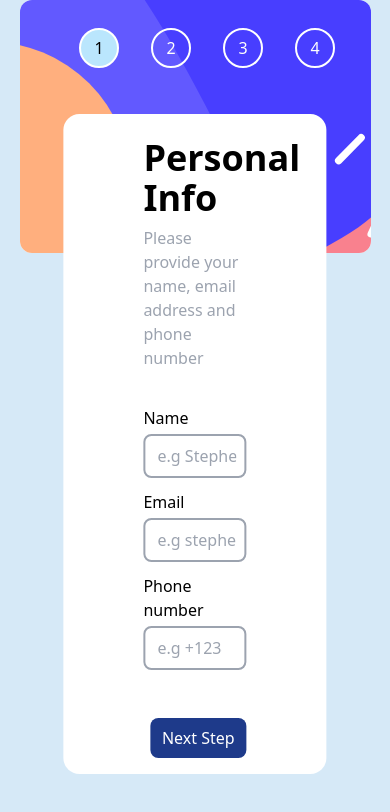
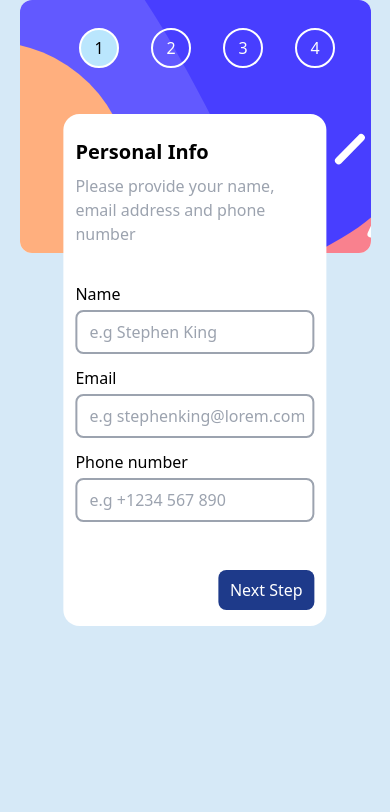
Before and after one commit to aman3113/Multi-step-form, a React (Create React App) app in the folder solution-form/: page / in a window 390 px wide. Shown: the top 812 px of the page. Built offline with nearby package versions, Linux system fonts and the light colour scheme.

Commit message:
fix: fixed responsiveness

```diff
--- a/solution-form/src/App.js
+++ b/solution-form/src/App.js
@@ -1,8 +1,4 @@
-import {
-  createBrowserRouter,
-  RouterProvider,
-  useLocation,
-} from "react-router-dom";
+import { createBrowserRouter, RouterProvider } from "react-router-dom";
 import AddOns from "./Components/AddOns";
 import AppLayout from "./Components/AppLayout";
 import FinishingUp from "./Components/FinishingUp";
--- a/solution-form/src/Components/AddOns.js
+++ b/solution-form/src/Components/AddOns.js
@@ -11,8 +11,8 @@ const AddOns = () => {
   const { game, storage, profile } = isChecked ? yearlyAddOns : monthlyAddOns;
 
   return (
-    <div className="px-20 py-4">
-      <h1 className="text-4xl py-2 font-bold">Pick add-ons</h1>
+    <div className="sm:px-20 px-3 py-4">
+      <h1 className="md:text-4xl text-xl py-2 font-bold">Pick add-ons</h1>
       <p className="text-gray-400 text-base ">
         Add-ons help enhance your gaming experience.
       </p>
--- a/solution-form/src/Components/AppLayout.js
+++ b/solution-form/src/Components/AppLayout.js
@@ -7,7 +7,7 @@ const AppLayout = () => {
   return (
     <div className="lg:flex lg:p-6 h-full lg:w-[80%] w-[90%] rounded-xl bg-white relative">
       <SideBar path={pathname} />
-      <div className="lg:static w-[75%] bg-white absolute top-[45%] left-[50%] translate-x-[-50%] lg:translate-x-0 rounded-2xl mb-7 lg:mb-0">
+      <div className="lg:static w-[75%] bg-white absolute top-[45%] left-[50%] translate-x-[-50%] lg:translate-x-0 rounded-2xl  lg:mb-0">
         <Outlet />
       </div>
     </div>
--- a/solution-form/src/Components/FinishingUp.js
+++ b/solution-form/src/Components/FinishingUp.js
@@ -24,8 +24,8 @@ const FinishingUp = () => {
   const totalPrice = planPrice + gameAddOn + storageAddOn;
 
   return (
-    <div className="px-20 py-8 ">
-      <h1 className="text-4xl py-2 font-bold">Finishing Up</h1>
+    <div className="sm:px-20 px-3 py-8 ">
+      <h1 className="md:text-4xl text-xl py-2 font-bold">Finishing Up</h1>
       <p className="text-gray-400 text-base ">
         Double-check everything looks OK before confirming.
       </p>
--- a/solution-form/src/Components/PersonalInfo.js
+++ b/solution-form/src/Components/PersonalInfo.js
@@ -24,8 +24,8 @@ const PersonalInfo = () => {
   }
 
   return (
-    <div className="px-20 py-4 ">
-      <h2 className="text-4xl py-2 font-bold">Personal Info</h2>
+    <div className="sm:px-20 px-3 py-4 ">
+      <h2 className="md:text-4xl text-xl py-2 font-bold">Personal Info</h2>
       <p className="text-gray-400 text-base">
         Please provide your name, email address and phone number
       </p>
--- a/solution-form/src/Components/Plan.js
+++ b/solution-form/src/Components/Plan.js
@@ -14,8 +14,8 @@ const Plan = () => {
 
   const { arcade, advanced, pro } = isChecked ? yearlyPlan : monthlyPlan;
   return (
-    <div className="px-20 py-12">
-      <h1 className="text-4xl py-2 font-bold">Select Your Plan</h1>
+    <div className="sm:px-20 px-3 py-8">
+      <h1 className="md:text-4xl text-xl py-2 font-bold">Select Your Plan</h1>
       <p className="text-gray-400 text-base ">
         You have the option of yearly or monthly billing.
       </p>
@@ -82,7 +82,7 @@ const Plan = () => {
           <span>Yearly</span>
         </div>
       </div>
-      <div className="lg:w-[75%] w-full flex justify-between p-4 mt-10">
+      <div className="lg:w-[75%] w-full flex justify-between p-4 mt-10 sm:mt-0">
         <button onClick={() => navigate("/")}>Go Back</button>
         <button
           onClick={() => navigate("/add-ons")}
```
